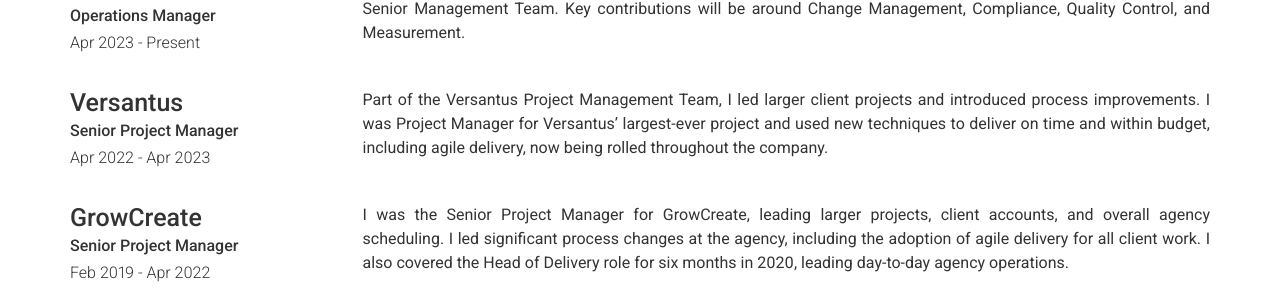
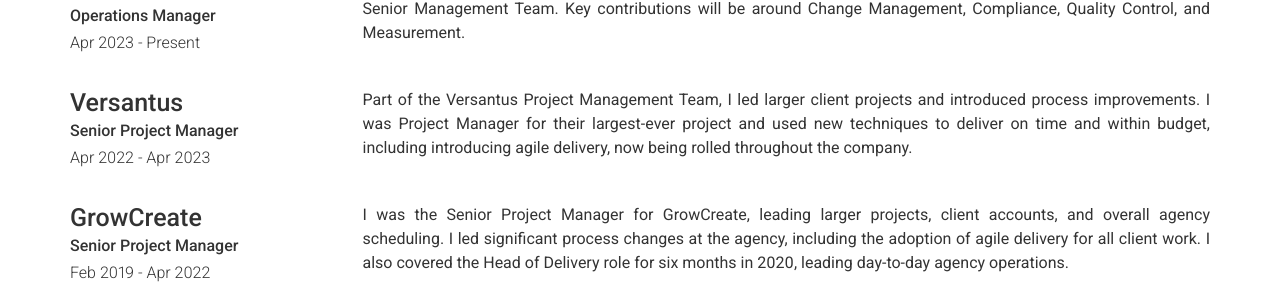
Before and after one commit to csgdavidson/Charlie-Davidson2, a Jekyll site: the page built from index.md, in a window 1280 px wide. Shown: the part 692-998 px from the top of the page. Built offline with Jekyll 4.4.1, drawn with Linux system fonts in a browser that asks for light colours; nearby versions of some CDN libraries.

Commit message:
Update experience.yml

```diff
--- a/_data/experience.yml
+++ b/_data/experience.yml
@@ -9,7 +9,7 @@
   job_title: Senior Project Manager
   dates: Apr 2022 - Apr 2023
   description:
-    Part of the Versantus Project Management Team, I led larger client projects and introduced process improvements. I was Project Manager for Versantus' largest-ever project and used new techniques to deliver on time and within budget, including agile delivery, now being rolled throughout the company.
+    Part of the Versantus Project Management Team, I led larger client projects and introduced process improvements. I was Project Manager for their largest-ever project and used new techniques to deliver on time and within budget, including introducing agile delivery, now being rolled throughout the company.
 - company: GrowCreate
   job_title: Senior Project Manager
   dates: Feb 2019 - Apr 2022
```
